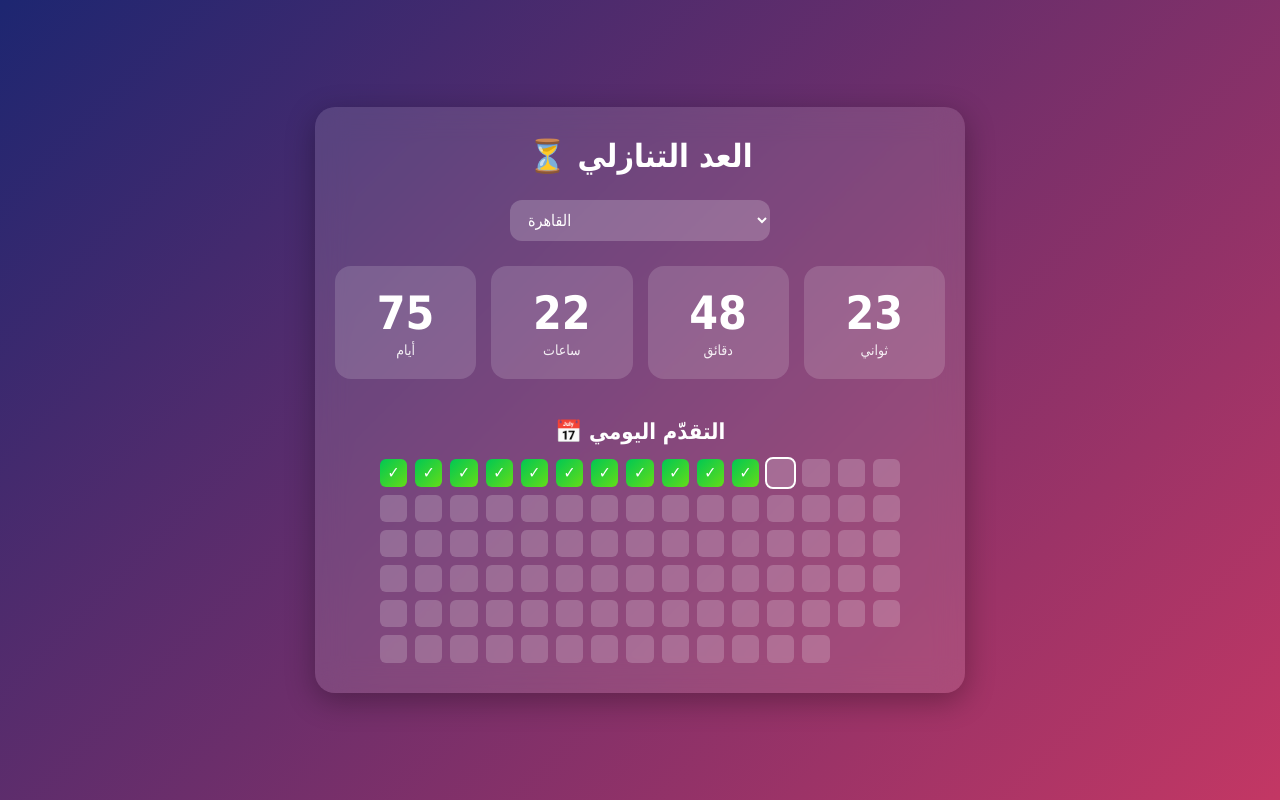
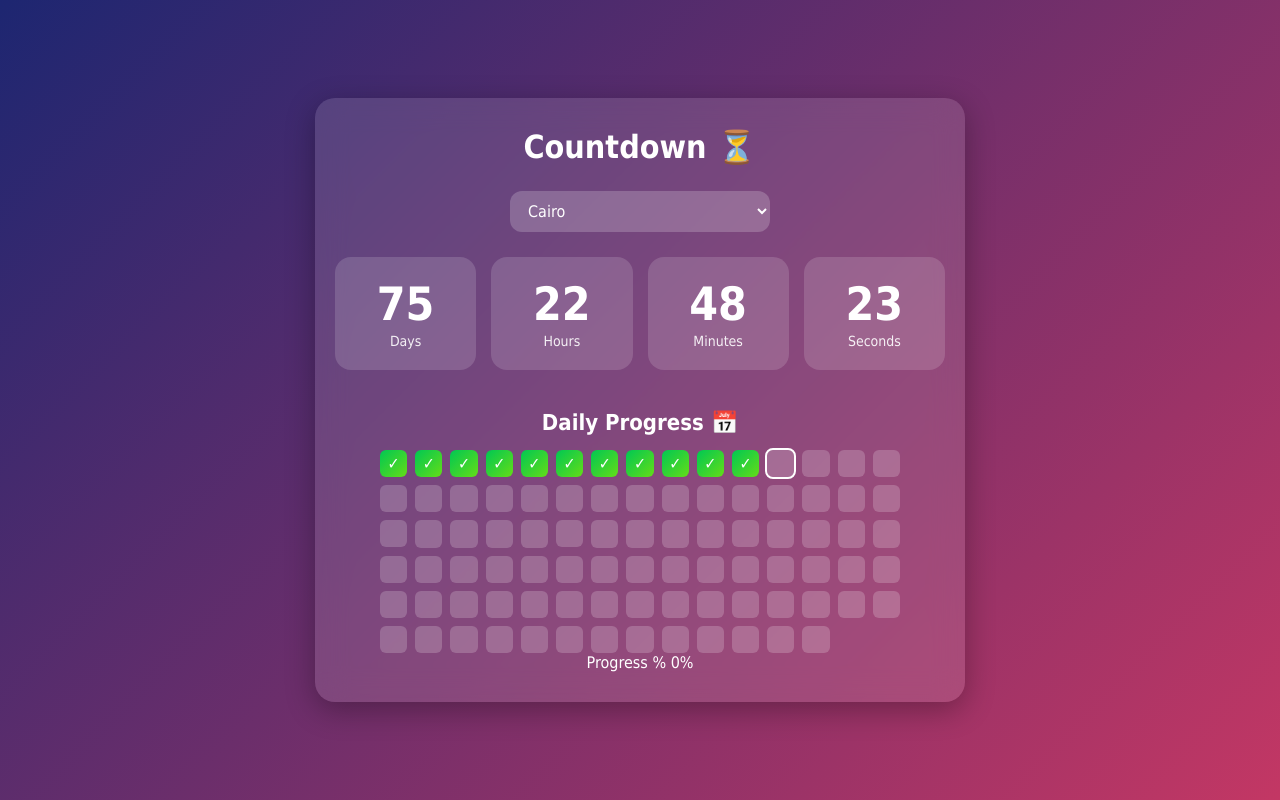
Before and after one commit to Ahmediiibrahem/CountDown2, a plain HTML site: page index.html in a window 1280 px wide. Drawn offline with Linux system fonts and the light colour scheme.

Commit message:
Update index.html

```diff
--- a/index.html
+++ b/index.html
@@ -11,13 +11,13 @@
 <body>
 
   <div class="wrapper">
-    <h1>⏳ العد التنازلي</h1>
+    <h1>Countdown ⏳</h1>
 
     <!-- اختيار الدولة -->
     <div class="select-wrapper">
       <select id="timezoneSelect">
-        <option value="Africa/Cairo">القاهرة</option>
-        <option value="Asia/Riyadh">الرياض</option>
+        <option value="Africa/Cairo">Cairo</option>
+        <option value="Asia/Riyadh">Riyadh</option>
       </select>
     </div>
 
@@ -25,30 +25,39 @@
     <div id="countdown">
       <div class="box">
         <span id="days">00</span>
-        <small>أيام</small>
+        <small>Days</small>
       </div>
-
       <div class="box">
         <span id="hours">00</span>
-        <small>ساعات</small>
+        <small>Hours</small>
       </div>
-
       <div class="box">
         <span id="minutes">00</span>
-        <small>دقائق</small>
+        <small>Minutes</small>
       </div>
-
       <div class="box">
         <span id="seconds">00</span>
-        <small>ثواني</small>
+        <small>Seconds</small>
       </div>
     </div>
 
-    <!-- تقدم الأيام -->
+    <!-- شبكة الأيام -->
     <div class="progress-wrapper">
-      <h2>📅 التقدّم اليومي</h2>
+      <h2>Daily Progress 📅</h2>
       <div id="daysProgress" class="days-grid"></div>
     </div>
+
+    <!-- شريط التقدم -->
+    <div class="progress-bar-wrapper">
+      <div class="progress-info">
+        <span>Progress %</span>
+        <span id="progressPercent">0%</span>
+      </div>
+      <div class="progress-bar">
+        <div id="progressFill"></div>
+      </div>
+    </div>
+
   </div>
 
   <script src="script.js"></script>
```
